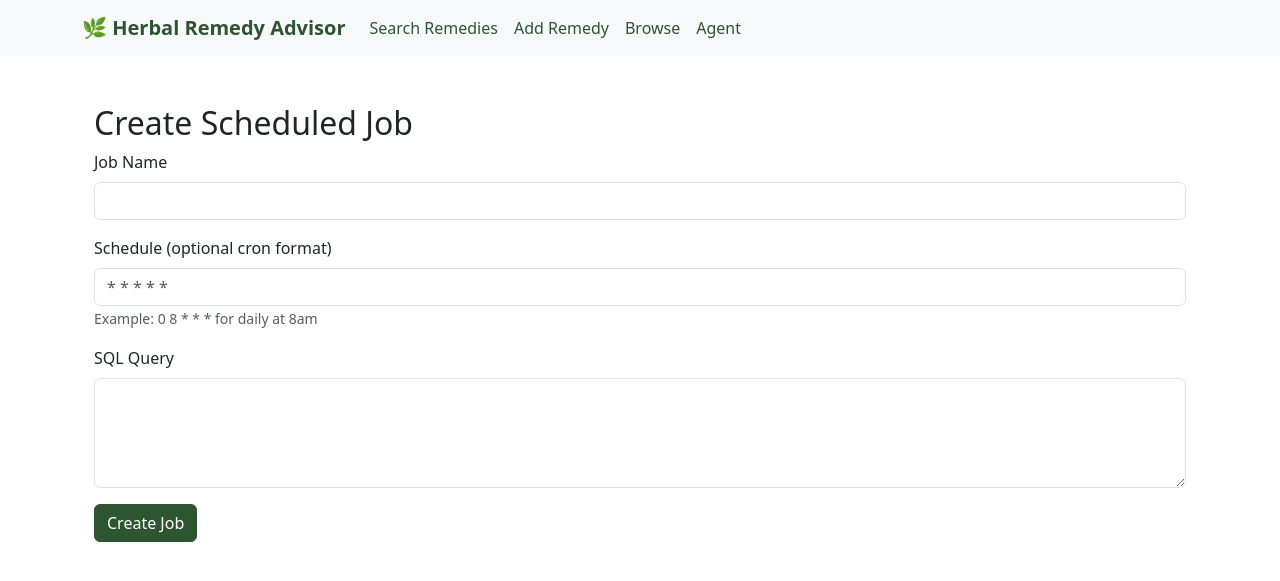
After one commit to Zedoman/Herbal, a Flask app: page /create_job in a window 1280 px wide. The commit adds this page. Shown: the top 581 px of the page. Run offline with Flask 3, Linux system fonts and the light colour scheme.

Commit message:
created job schedular
Signed-off-by: Zedoman <avradeep2000@gmail.com>

```diff
--- a/app.py
+++ b/app.py
@@ -1,12 +1,14 @@
 from flask import Flask, request, render_template, redirect, url_for, flash
 from mindsdb_sdk import connect
-from datetime import datetime
+
+from datetime import datetime, timedelta
 import json
 from json import dumps
 from dotenv import load_dotenv
 import os
 from src.core.queries import embedding_model, PROMPT_TEMPLATE, CREATE_AGENT_QUERY, SELECT_ANSWER_QUERY
 import nest_asyncio
+import requests
 
 # Apply nest_asyncio to allow nested event loops
 nest_asyncio.apply()
@@ -25,6 +27,8 @@ KB_NAME = f"{PROJECT_NAME}.remedy_kb"
 # Initialize MindsDB connection
 server = connect(MINDSDB_SERVER)
 files_db = server.get_database("files")
+
+MINDSDB_API_URL = "http://localhost:47334/api"  # Adjust if your MindsDB runs elsewhere
 
 def run_query(query: str):
     try:
@@ -274,6 +278,55 @@ def agent_exists():
         # print(f"Agent check error: {e}")
         return False
 
+def create_mindsdb_job(project_name, payload):
+    url = f"{MINDSDB_API_URL}/projects/{project_name}/jobs"
+    headers = {
+        "Content-Type": "application/json",
+        "Accept": "application/json"
+    }
+    response = requests.post(url, json=payload, headers=headers)
+    try:
+        return response.status_code, response.json()
+    except Exception:
+        return response.status_code, response.text
+
+@app.route('/create_job', methods=['GET', 'POST'])
+def create_job():
+    if request.method == 'POST':
+        job_name = request.form['name']
+        schedule_str = request.form.get('schedule_str', '').strip()
+        query = request.form['query']
+
+        # Get current time and add 1 year for end_at
+        now = datetime.now()
+        start_at = now.strftime('%Y-%m-%d %H:%M:%S')
+        end_at = (now + timedelta(days=365)).strftime('%Y-%m-%d %H:%M:%S')
+
+        job_payload = {
+            "job": {
+                "name": job_name,
+                "query": query,
+                "start_at": start_at,
+                "end_at": end_at  # Added required end_at parameter
+            }
+        }
+
+        if schedule_str:
+            job_payload["job"]["schedule_str"] = schedule_str
+
+        try:
+            status_code, response_json = create_mindsdb_job(PROJECT_NAME, job_payload)
+            if status_code in (200, 201):
+                flash('Job created successfully!', 'success')
+            else:
+                flash(f'Failed to create job: {response_json}', 'danger')
+        except Exception as e:
+            flash(f'Error: {str(e)}', 'danger')
+
+        return redirect(url_for('create_job'))
+
+    return render_template('create_job.html')
+
 if __name__ == '__main__':
     if init_ai_environment():
         print("✅ System initialized successfully")
--- a/src/core/queries.py
+++ b/src/core/queries.py
@@ -72,3 +72,15 @@ SELECT answer
 FROM herbal_rem.remedy_agent
 WHERE question = '{question}';
 """
+
+CREATE_JOB_PAYLOAD = {
+    "name": "daily_herbal_summary",
+    "query": """
+        SELECT answer
+        FROM herbal_rem.remedy_agent
+        WHERE question = 'Give me a daily summary of new herbal remedies added.';
+    """,
+    # Optional: Only run if there are new remedies today
+    # "if_query": "SELECT COUNT(*) FROM herbal_rem.remedy_kb WHERE timestamp >= CURDATE();",
+    "schedule_str": "0 8 * * *"  # Every day at 8am (cron format)
+}
--- a/templates/base.html
+++ b/templates/base.html
@@ -49,7 +49,7 @@
                         <a class="nav-link" href="/add">Add Remedy</a>
                     </li>
                     <li class="nav-item">
-                        <a class="nav-link" href="/Browse">Browse</a>
+                        <a class="nav-link" href="/browse">Browse</a>
                     </li>
                     <li class="nav-item">
                         <a class="nav-link" href="/agent_status">Agent</a>
--- /dev/null
+++ b/templates/create_job.html
@@ -0,0 +1,22 @@
+{% extends "base.html" %}
+{% block content %}
+<div class="container mt-5">
+  <h2>Create Scheduled Job</h2>
+  <form method="POST" action="{{ url_for('create_job') }}">
+    <div class="mb-3">
+      <label for="name" class="form-label">Job Name</label>
+      <input type="text" class="form-control" id="name" name="name" required>
+    </div>
+    <div class="mb-3">
+        <label for="schedule_str" class="form-label">Schedule (optional cron format)</label>
+        <input type="text" class="form-control" id="schedule_str" name="schedule_str" placeholder="* * * * *">
+        <small class="text-muted">Example: 0 8 * * * for daily at 8am</small>
+      </div>
+    <div class="mb-3">
+      <label for="query" class="form-label">SQL Query</label>
+      <textarea class="form-control" id="query" name="query" rows="4" required></textarea>
+    </div>
+    <button type="submit" class="btn btn-primary">Create Job</button>
+  </form>
+</div>
+{% endblock %}
--- a/templates/index.html
+++ b/templates/index.html
@@ -65,6 +65,8 @@
                         <li>✅ Traditional medicine insights</li>
                     </ul>
                 </div>
+
+                <a href="/create_job" class="btn btn-warning">Create Daily Summary Job</a>
             </div>
         </div>
     </div>
```
Also changed, not shown: README.md.
